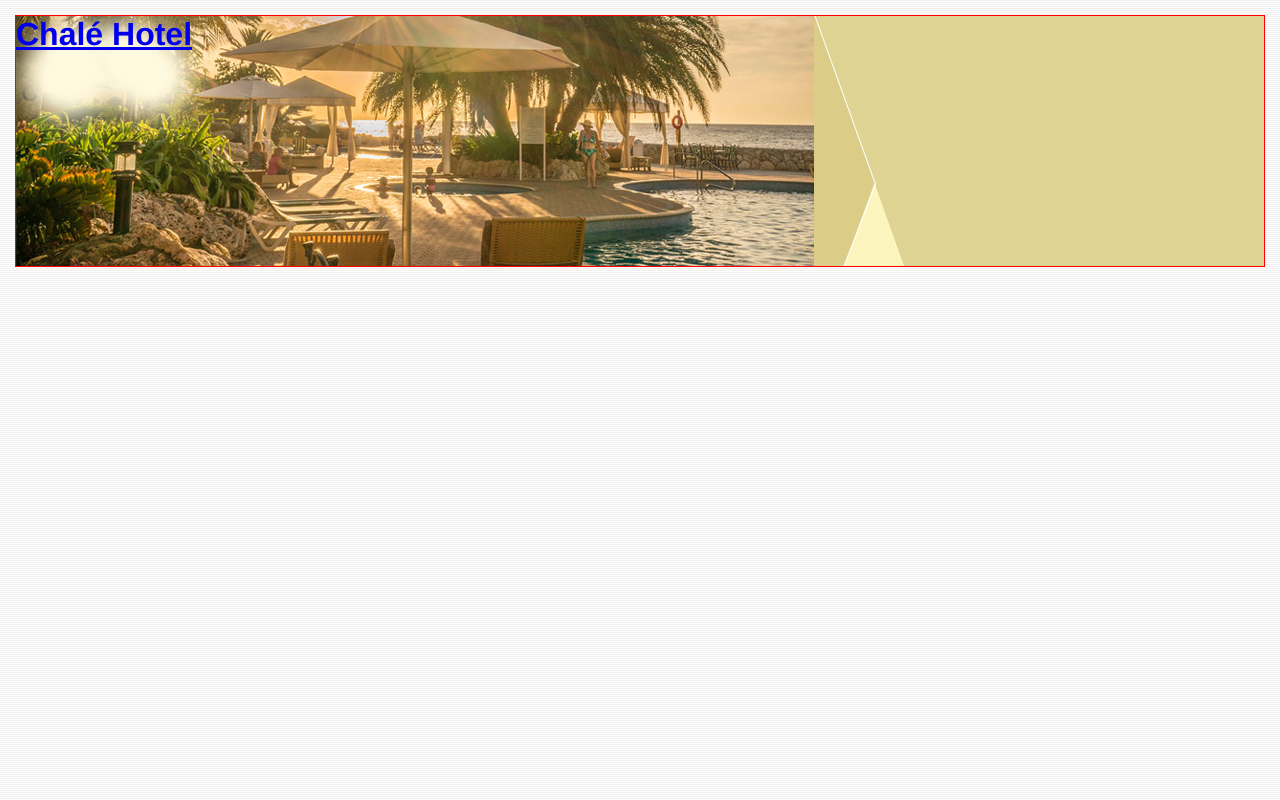
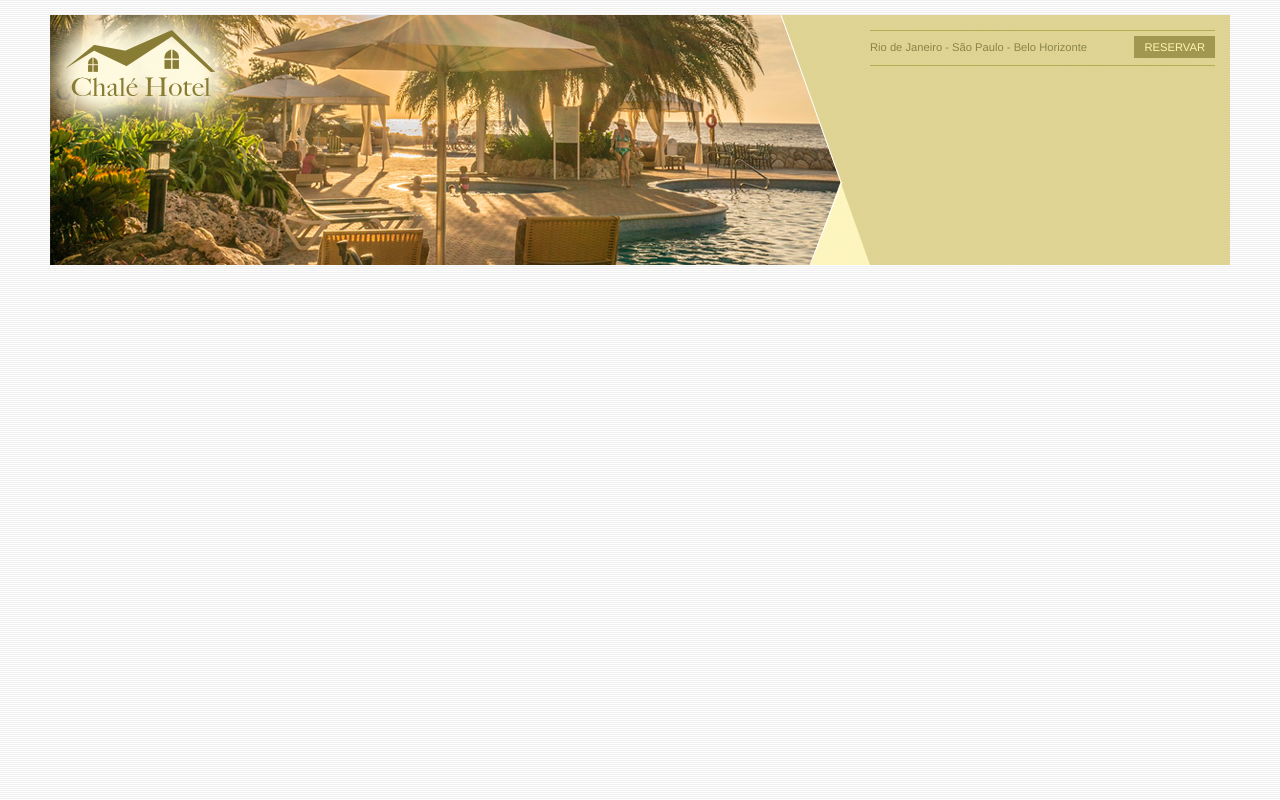
Before and after one commit to lmboldrin/Chale-Hotel, a plain HTML site: page paginas/index.html in a window 1280 px wide. Drawn offline with Linux system fonts and the light colour scheme.

Commit message:
Formatação do topo, colocando logo

```diff
--- a/css/estilo.css
+++ b/css/estilo.css
@@ -11,8 +11,10 @@ body{
 
 
 #container{
-    border: 1px solid red;
     background: #ede9cc;
+    margin: 0 auto;
+    min-width: 740px;
+    max-width: 1180px;
 }
 
 #topo{
@@ -29,6 +31,18 @@ body{
     position: absolute;
     top: 0;
     left: 0;
+    z-index: 1;
+}
+
+.logo a{
+    position: absolute;
+    top: 15px;
+    left: 15px;
+    z-index: 3;
+    background: url(../imagens/logo.png) no-repeat;
+    width: 151px;
+    height: 66px;
+    text-indent: -3000px;
 }
 
 #area-menu{
@@ -38,4 +52,37 @@ body{
     position: absolute;
     top: 0;
     right: 0;
+    z-index: 2;
 }
+
+#conteudo-menu{
+    margin-left: 90px;
+    margin-right: 15px;
+    padding-top: 15px;
+}
+
+#menu-locais{
+    border-bottom: 1px solid #b5ab56;
+    border-top:  1px solid #b5ab56;
+    padding-top: 5px;
+    padding-bottom: 5px;
+    font-size:0.7em;
+    color:#8b8448;
+}
+
+#menu-locais .locais{
+    float: left;
+    line-height: 2.1em;
+}
+
+a{
+    text-decoration: none;
+}
+
+a.reserva{
+    text-transform: uppercase;
+    background: #a29750;
+    color: #fff5b0;
+    padding: 5px 10px;
+    float: right;
+}
--- a/paginas/index.html
+++ b/paginas/index.html
@@ -10,12 +10,20 @@
             <!-- Inicio Topo-->
             <div id="topo">
                 <div id="area-logo">
-                    <h1>
+                    <h1 class="logo">
                         <a href="#">Chalé Hotel</a>
                     </h1>
                 </div>
                 <div id="area-menu">
-
+                    <div id="conteudo-menu">
+                        <div id="menu-locais">
+                            <span class="locais">
+                                Rio de Janeiro - São Paulo - Belo Horizonte
+                            </span>
+                            <a href="#" class="reserva">Reservar</a>
+                            <div style="clear: both"></div>
+                        </div>
+                    </div>
                 </div>
             </div><!-- Fim Topo-->
         </div><!--fim do container-->
```
